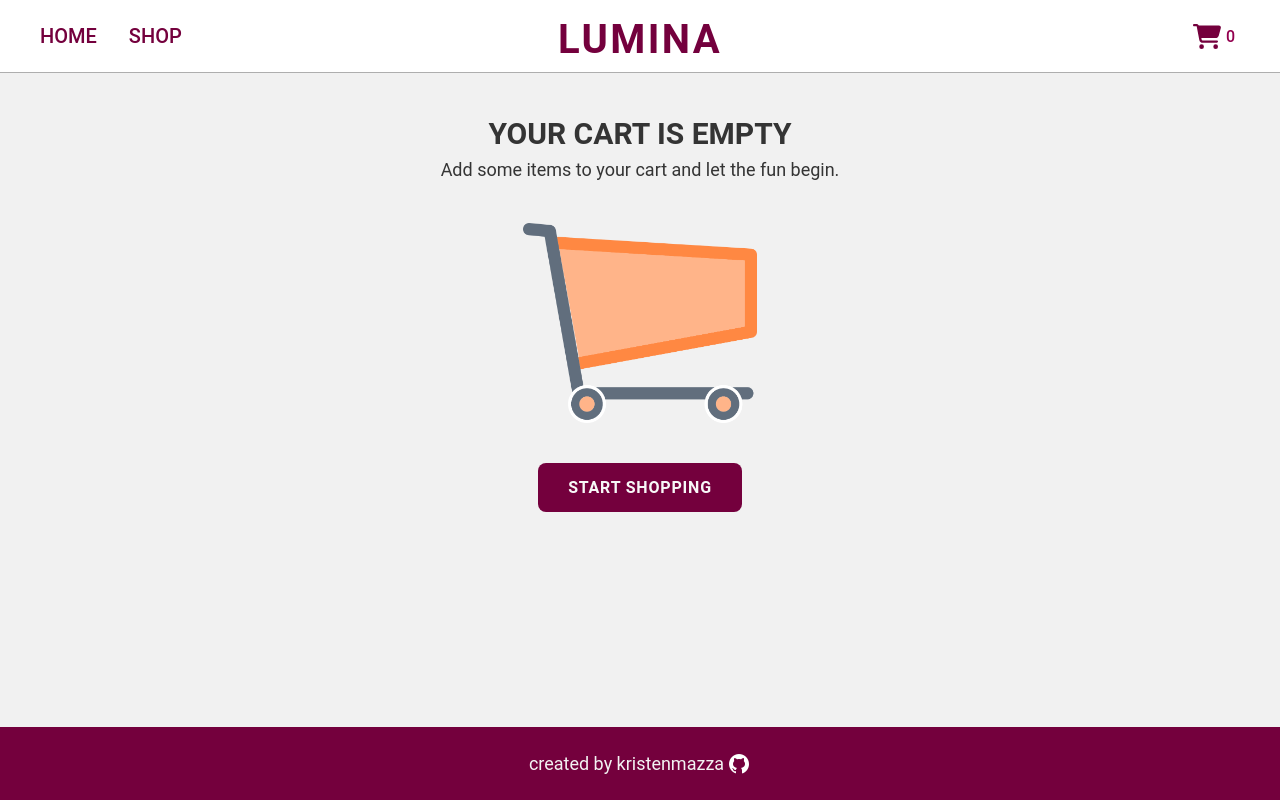
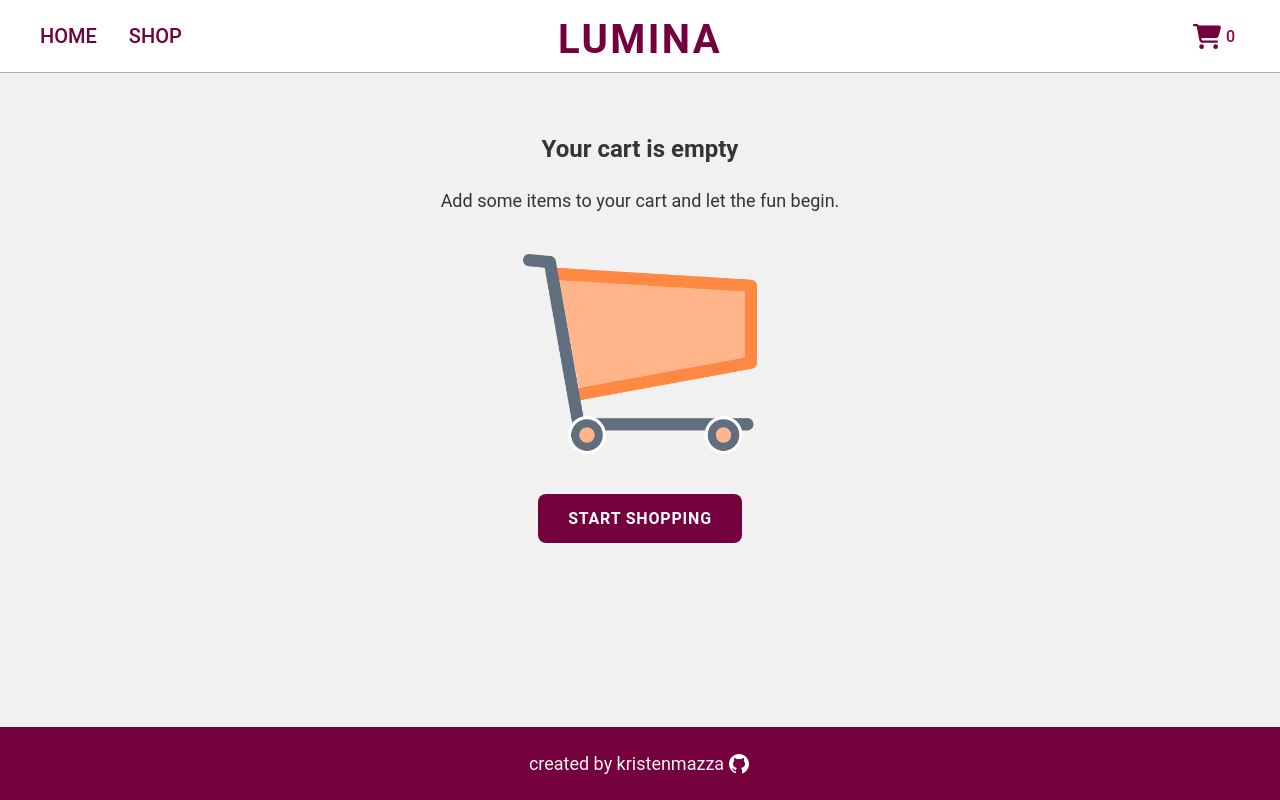
Before and after one commit to kristenmazza/shopping-cart, a React (Vite) app: page /cart in a window 1280 px wide. Built offline with nearby package versions, Linux system fonts and the light colour scheme.

Commit message:
Update heading style

```diff
--- a/src/components/ShoppingCart.module.css
+++ b/src/components/ShoppingCart.module.css
@@ -5,10 +5,10 @@
     color: rgb(52, 52, 52);
 }
 
-.heading {
-    font-size: 18px;
+/* .heading {
+    font-size: 14px;
     text-transform: uppercase;
-}
+} */
 
 .cart {
     display: flex;
@@ -34,10 +34,16 @@
     justify-content: center;
 }
 
-.emptyCart>h2 {
+.heading>h1,
+.emptyCart>h1 {
     font-size: 30px;
     margin: 0;
+    padding-bottom: 20px;
     text-transform: uppercase;
+}
+
+.heading>h1 {
+    padding-top: 20px;
 }
 
 .emptyCart>p {
```
